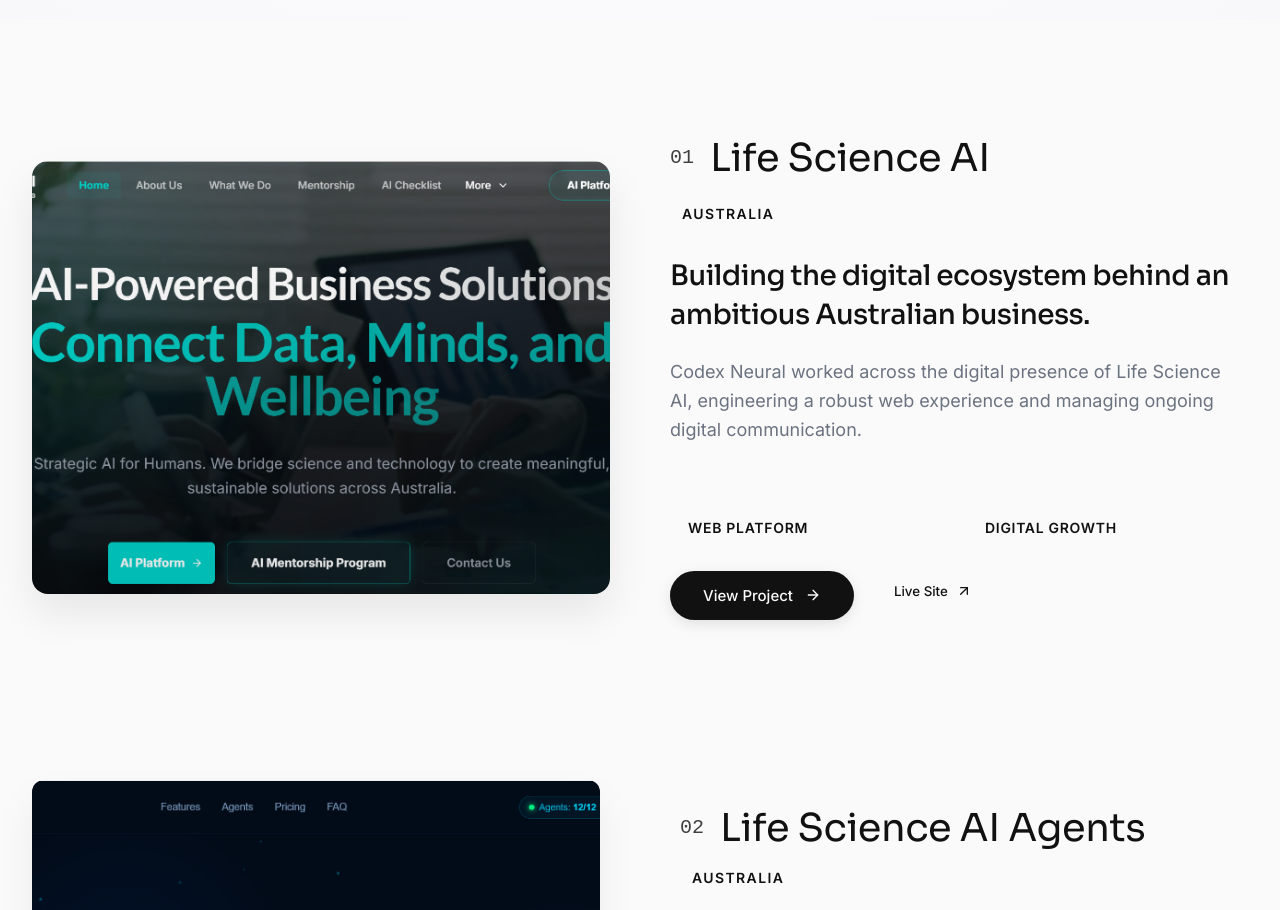
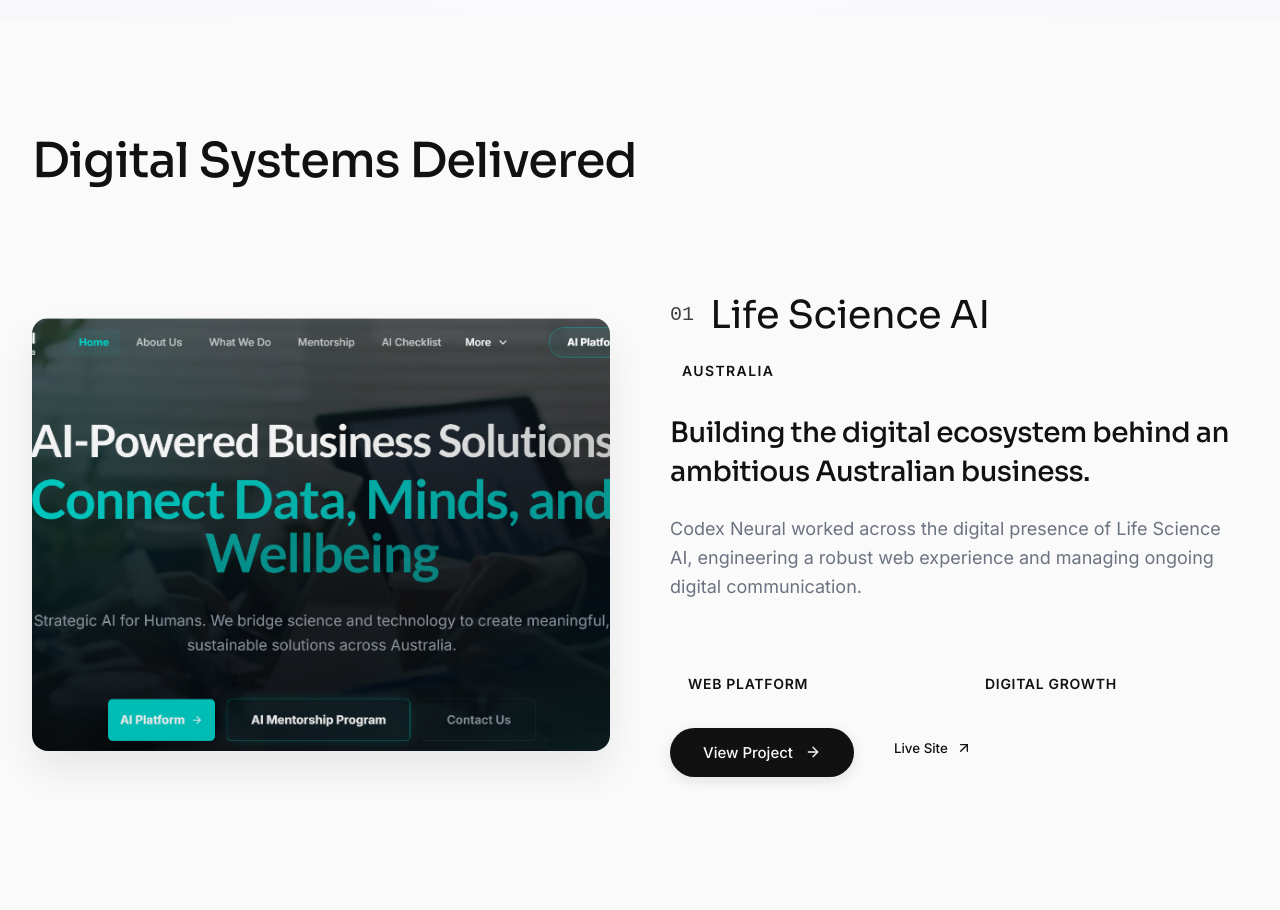
Before and after one commit to Manoharaya/codex-new, a React (Vite) app: page /portfolio in a window 1280 px wide. Shown: the part 780-1690 px from the top of the page. Built offline with nearby package versions, Linux system fonts and the light colour scheme.

Commit message:
Add 'Digital Systems Delivered' heading before portfolio projects

```diff
--- a/src/components/Portfolio/PortfolioComponents.css
+++ b/src/components/Portfolio/PortfolioComponents.css
@@ -100,6 +100,19 @@
 /* Portfolio Featured */
 .portfolio-featured {
   padding: 100px 0;
+}
+
+.portfolio-section-header {
+  margin-bottom: 80px;
+  border-bottom: 1px solid var(--border-color);
+  padding-bottom: 24px;
+}
+
+.portfolio-section-title {
+  font-size: clamp(2rem, 4vw, 3rem);
+  font-weight: 500;
+  color: var(--text-primary);
+  letter-spacing: -0.02em;
 }
 
 .portfolio-featured-layout {
--- a/src/components/Portfolio/PortfolioFeatured.jsx
+++ b/src/components/Portfolio/PortfolioFeatured.jsx
@@ -26,6 +26,19 @@
   return (
     <section className="portfolio-featured">
       <div className="container">
+
+        <div className="portfolio-section-header">
+          <motion.h2
+            initial={{ opacity: 0, y: 20 }}
+            whileInView={{ opacity: 1, y: 0 }}
+            viewport={{ once: true, margin: "-100px" }}
+            transition={{ duration: 0.6 }}
+            className="portfolio-section-title"
+          >
+            Digital Systems Delivered
+          </motion.h2>
+        </div>
+
         <motion.div
           variants={containerVariants}
           initial="hidden"
```
